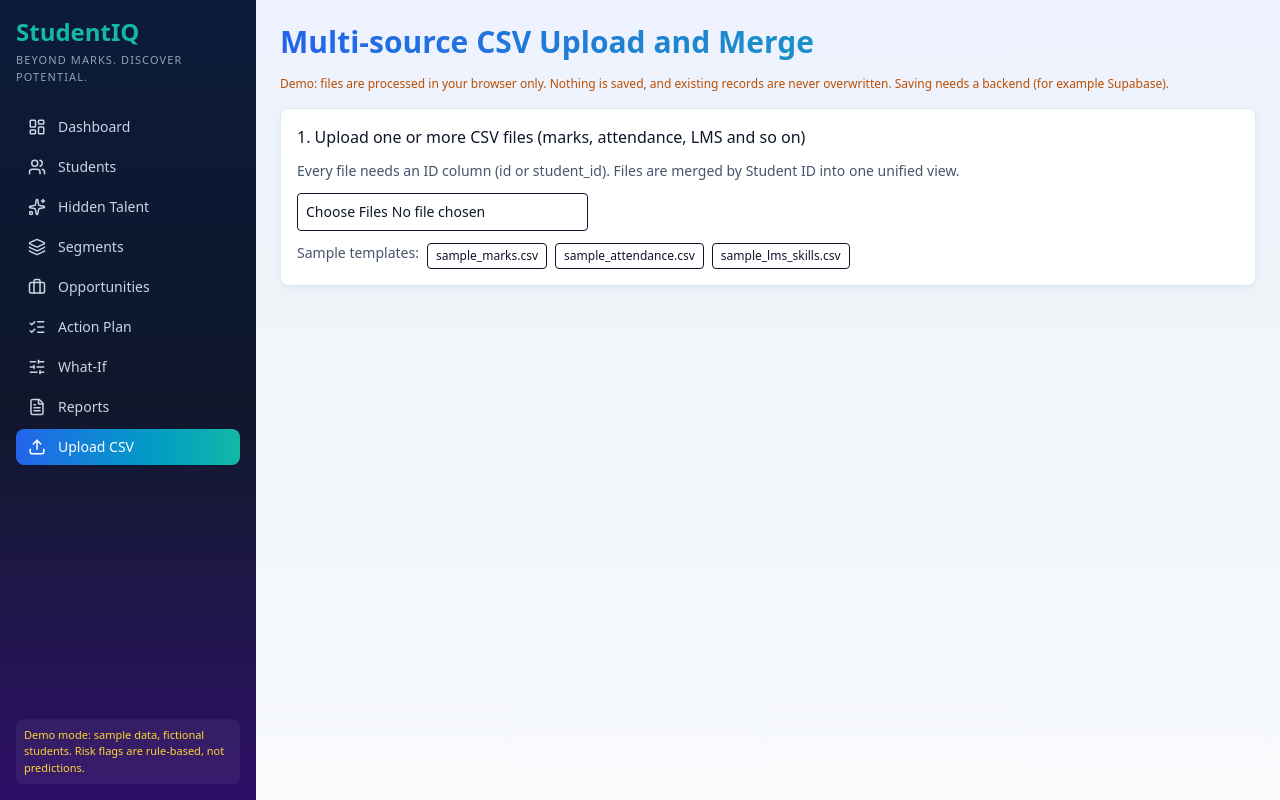
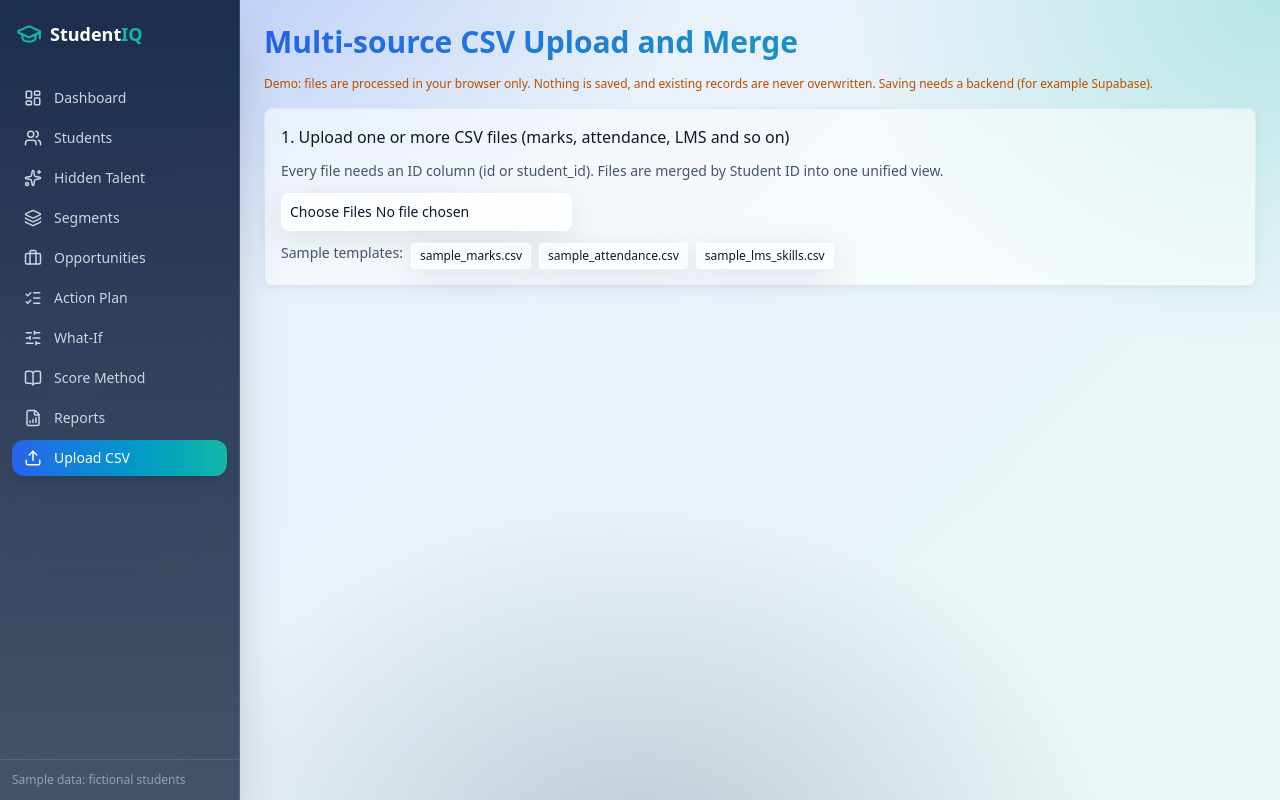
Before and after one commit to sowmya-2618/STUDENT-QQQ, a React (Vite) app: page /upload in a window 1280 px wide. Built offline with nearby package versions, Linux system fonts and the light colour scheme.

Commit message:
Glass theme and sidebar

```diff
--- a/src/App.tsx
+++ b/src/App.tsx
@@ -1,9 +1,21 @@
-import { useState } from 'react'
-import { Link, NavLink, Route, Routes, useLocation } from 'react-router-dom'
+import { useEffect, useState } from 'react'
+import { NavLink, Route, Routes, Link, useLocation } from 'react-router-dom'
 import {
-  Briefcase, FileText, Layers, LayoutDashboard, ListChecks, Menu, SlidersHorizontal,
-  Sparkles, Upload as UploadIcon, Users, X, type LucideIcon,
+  LayoutDashboard,
+  Users,
+  Sparkles,
+  Layers,
+  Briefcase,
+  ListChecks,
+  SlidersHorizontal,
+  BookOpen,
+  FileBarChart,
+  Upload as UploadIcon,
+  Menu,
+  X,
+  GraduationCap,
 } from 'lucide-react'
+import type { LucideIcon } from 'lucide-react'
 import Landing from './pages/Landing'
 import Dashboard from './pages/Dashboard'
 import Students from './pages/Students'
@@ -15,6 +27,7 @@ import ActionPlan from './pages/ActionPlan'
 import Upload from './pages/Upload'
 import Segments from './pages/Segments'
 import Reports from './pages/Reports'
+import ScoreMethod from './pages/ScoreMethod'
 
 const links: { to: string; label: string; icon: LucideIcon }[] = [
   { to: '/dashboard', label: 'Dashboard', icon: LayoutDashboard },
@@ -24,83 +37,109 @@ const links: { to: string; label: string; icon: LucideIcon }[] = [
   { to: '/opportunities', label: 'Opportunities', icon: Briefcase },
   { to: '/action-plan', label: 'Action Plan', icon: ListChecks },
   { to: '/simulator', label: 'What-If', icon: SlidersHorizontal },
-  { to: '/reports', label: 'Reports', icon: FileText },
+  { to: '/score-method', label: 'Score Method', icon: BookOpen },
+  { to: '/reports', label: 'Reports', icon: FileBarChart },
   { to: '/upload', label: 'Upload CSV', icon: UploadIcon },
 ]
 
 function NotFound() {
   return (
-    <div className="p-6">
+    <p className="p-6">
       Page not found. <Link className="text-electric underline" to="/dashboard">Go to Dashboard</Link>
-    </div>
+    </p>
   )
 }
 
 export default function App() {
   const { pathname } = useLocation()
+  const isLanding = pathname === '/'
   const [open, setOpen] = useState(false)
-  const isLanding = pathname === '/'
 
-  const routes = (
-    <Routes>
-      <Route path="/" element={<Landing />} />
-      <Route path="/dashboard" element={<Dashboard />} />
-      <Route path="/students" element={<Students />} />
-      <Route path="/students/:id" element={<Profile />} />
-      <Route path="/talent" element={<Talent />} />
-      <Route path="/segments" element={<Segments />} />
-      <Route path="/opportunities" element={<Opportunities />} />
-      <Route path="/action-plan" element={<ActionPlan />} />
-      <Route path="/simulator" element={<Simulator />} />
-      <Route path="/reports" element={<Reports />} />
-      <Route path="/upload" element={<Upload />} />
-      <Route path="*" element={<NotFound />} />
-    </Routes>
-  )
-
-  if (isLanding) return routes
+  useEffect(() => {
+    setOpen(false)
+  }, [pathname])
 
   const cls = ({ isActive }: { isActive: boolean }) =>
-    `flex items-center gap-3 rounded-lg px-3 py-2 text-sm transition ${
+    `flex items-center gap-3 rounded-xl px-3 py-2 text-sm transition ${
       isActive
-        ? 'bg-gradient-to-r from-electric to-teal font-medium text-white shadow'
+        ? 'bg-gradient-to-r from-electric to-teal font-medium text-white shadow-lg'
         : 'text-slate-300 hover:bg-white/10 hover:text-white'
     }`
 
   return (
-    <div className="min-h-screen">
-      {/* Mobile top bar */}
-      <header className="sticky top-0 z-30 flex items-center justify-between bg-navy p-3 text-white md:hidden print:hidden">
-        <Link to="/" className="font-bold text-teal">StudentIQ</Link>
-        <button aria-label="Toggle menu" onClick={() => setOpen(!open)} className="rounded p-1 hover:bg-white/10">
-          {open ? <X size={22} /> : <Menu size={22} />}
-        </button>
-      </header>
+    <div className={isLanding ? 'min-h-screen bg-slate-50' : 'app-shell min-h-screen'}>
+      {!isLanding && (
+        <>
+          {/* Mobile top bar */}
+          <header className="header-glass fixed inset-x-0 top-0 z-30 flex h-14 items-center justify-between px-4 text-white shadow-lg md:hidden print:hidden">
+            <Link to="/" className="flex items-center gap-2 font-bold">
+              <GraduationCap size={20} className="text-teal" />
+              StudentIQ
+            </Link>
+            <button
+              aria-label="Toggle menu"
+              onClick={() => setOpen((o) => !o)}
+              className="rounded p-1 hover:bg-white/10"
+            >
+              {open ? <X size={22} /> : <Menu size={22} />}
+            </button>
+          </header>
 
-      {open && <div className="fixed inset-0 z-30 bg-black/50 md:hidden" onClick={() => setOpen(false)} />}
+          {/* Mobile overlay */}
+          {open && (
+            <div
+              className="fixed inset-0 z-30 bg-black/40 md:hidden print:hidden"
+              onClick={() => setOpen(false)}
+            />
+          )}
 
-      {/* Sidebar */}
-      <aside
-        className={`fixed inset-y-0 left-0 z-40 flex w-64 flex-col bg-gradient-to-b from-navy via-slate-900 to-violet-950 p-4 text-white transition-transform print:hidden ${
-          open ? 'translate-x-0' : '-translate-x-full'
-        } md:translate-x-0`}
+          {/* Sidebar */}
+          <aside
+            className={`sidebar-glass fixed inset-y-0 left-0 z-40 flex w-60 flex-col text-white shadow-2xl transition-transform duration-200 md:translate-x-0 print:hidden ${
+              open ? 'translate-x-0' : '-translate-x-full'
+            }`}
+          >
+            <Link to="/" className="flex items-center gap-2 px-4 py-5 text-lg font-bold">
+              <GraduationCap size={26} className="text-teal" />
+              <span>
+                Student<span className="text-teal">IQ</span>
+              </span>
+            </Link>
+            <nav className="flex-1 space-y-1 overflow-y-auto p-3">
+              {links.map((l) => (
+                <NavLink key={l.to} to={l.to} className={cls}>
+                  <l.icon size={18} />
+                  {l.label}
+                </NavLink>
+              ))}
+            </nav>
+            <p className="border-t border-white/10 p-3 text-xs text-slate-400">
+              Sample data: fictional students
+            </p>
+          </aside>
+        </>
+      )}
+
+      <main
+        key={pathname}
+        className={isLanding ? '' : 'page-fade pt-14 md:pl-60 md:pt-0 print:p-0'}
       >
-        <Link to="/" className="mb-1 text-2xl font-bold text-teal">StudentIQ</Link>
-        <p className="mb-6 text-[11px] uppercase tracking-widest text-slate-400">Beyond marks. Discover potential.</p>
-        <nav className="flex-1 space-y-1 overflow-y-auto">
-          {links.map((l) => (
-            <NavLink key={l.to} to={l.to} className={cls} onClick={() => setOpen(false)}>
-              <l.icon size={18} />
-              {l.label}
-            </NavLink>
-          ))}
-        </nav>
-        <p className="mt-4 rounded-lg bg-white/5 p-2 text-[11px] text-amber-300">
-          Demo mode: sample data, fictional students. Risk flags are rule-based, not predictions.
-        </p>
-      </aside>
-
-      <main className="md:ml-64">{routes}</main>
+        <Routes>
+          <Route path="/" element={<Landing />} />
+          <Route path="/dashboard" element={<Dashboard />} />
+          <Route path="/students" element={<Students />} />
+          <Route path="/students/:id" element={<Profile />} />
+          <Route path="/talent" element={<Talent />} />
+          <Route path="/segments" element={<Segments />} />
+          <Route path="/opportunities" element={<Opportunities />} />
+          <Route path="/action-plan" element={<ActionPlan />} />
+          <Route path="/simulator" element={<Simulator />} />
+          <Route path="/score-method" element={<ScoreMethod />} />
+          <Route path="/reports" element={<Reports />} />
+          <Route path="/upload" element={<Upload />} />
+          <Route path="*" element={<NotFound />} />
+        </Routes>
+      </main>
     </div>
   )
 }
--- /dev/null
+++ b/src/glass.css
@@ -0,0 +1,86 @@
+/* ===== Glass theme (app pages only) ===== */
+.app-shell {
+  background:
+    radial-gradient(60rem 40rem at 10% -10%, rgba(37, 99, 235, 0.28), transparent 60%),
+    radial-gradient(50rem 40rem at 100% 0%, rgba(20, 184, 166, 0.24), transparent 55%),
+    radial-gradient(50rem 40rem at 50% 110%, rgba(11, 27, 58, 0.2), transparent 60%),
+    linear-gradient(135deg, #e8eefc 0%, #eaf7f6 100%);
+  background-attachment: fixed;
+}
+
+/* every white card becomes frosted glass */
+.app-shell main .bg-white {
+  background: rgba(255, 255, 255, 0.55);
+  -webkit-backdrop-filter: blur(16px) saturate(160%);
+  backdrop-filter: blur(16px) saturate(160%);
+  border: 1px solid rgba(255, 255, 255, 0.7);
+  box-shadow: 0 8px 32px rgba(11, 27, 58, 0.1);
+  transition: box-shadow 0.25s ease;
+}
+.app-shell main .bg-white:hover {
+  box-shadow: 0 12px 40px rgba(37, 99, 235, 0.16);
+}
+.app-shell main .bg-slate-100,
+.app-shell main .bg-slate-50 {
+  background: rgba(255, 255, 255, 0.45);
+}
+
+/* inputs, selects */
+.app-shell main input:not([type='range']):not([type='checkbox']):not([type='radio']),
+.app-shell main select,
+.app-shell main textarea {
+  background: rgba(255, 255, 255, 0.6);
+  border: 1px solid rgba(255, 255, 255, 0.8);
+  border-radius: 0.5rem;
+  -webkit-backdrop-filter: blur(8px);
+  backdrop-filter: blur(8px);
+}
+.app-shell main input:focus,
+.app-shell main select:focus,
+.app-shell main textarea:focus {
+  outline: 2px solid rgba(37, 99, 235, 0.5);
+  outline-offset: 1px;
+}
+
+/* tables */
+.app-shell main tbody tr:hover {
+  background: rgba(37, 99, 235, 0.06);
+}
+
+/* sidebar and mobile header */
+.sidebar-glass {
+  background: linear-gradient(180deg, rgba(11, 27, 58, 0.9), rgba(11, 27, 58, 0.74));
+  -webkit-backdrop-filter: blur(18px);
+  backdrop-filter: blur(18px);
+  border-right: 1px solid rgba(255, 255, 255, 0.12);
+}
+.header-glass {
+  background: linear-gradient(90deg, rgba(11, 27, 58, 0.92), rgba(37, 99, 235, 0.82));
+  -webkit-backdrop-filter: blur(14px);
+  backdrop-filter: blur(14px);
+}
+
+/* page fade-in */
+@keyframes pageFade {
+  from { opacity: 0; transform: translateY(8px); }
+  to { opacity: 1; transform: translateY(0); }
+}
+.page-fade {
+  animation: pageFade 0.35s ease both;
+}
+
+/* slim scrollbar */
+.app-shell ::-webkit-scrollbar { width: 8px; height: 8px; }
+.app-shell ::-webkit-scrollbar-thumb { background: rgba(11, 27, 58, 0.25); border-radius: 8px; }
+
+/* print: plain white */
+@media print {
+  .app-shell { background: #fff; }
+  .app-shell main .bg-white {
+    background: #fff;
+    -webkit-backdrop-filter: none;
+    backdrop-filter: none;
+    box-shadow: none;
+    border: 1px solid #e2e8f0;
+  }
+}
--- a/src/index.css
+++ b/src/index.css
@@ -51,3 +51,89 @@ tbody tr:hover { background: #f1f5ff; }
   body { background: white; }
   .rounded-lg.border.bg-white { box-shadow: none; }
 }
+/* ===== Glass theme (app pages only) ===== */
+.app-shell {
+  background:
+    radial-gradient(60rem 40rem at 10% -10%, rgba(37, 99, 235, 0.28), transparent 60%),
+    radial-gradient(50rem 40rem at 100% 0%, rgba(20, 184, 166, 0.24), transparent 55%),
+    radial-gradient(50rem 40rem at 50% 110%, rgba(11, 27, 58, 0.2), transparent 60%),
+    linear-gradient(135deg, #e8eefc 0%, #eaf7f6 100%);
+  background-attachment: fixed;
+}
+
+/* every white card becomes frosted glass */
+.app-shell main .bg-white {
+  background: rgba(255, 255, 255, 0.55);
+  -webkit-backdrop-filter: blur(16px) saturate(160%);
+  backdrop-filter: blur(16px) saturate(160%);
+  border: 1px solid rgba(255, 255, 255, 0.7);
+  box-shadow: 0 8px 32px rgba(11, 27, 58, 0.1);
+  transition: box-shadow 0.25s ease;
+}
+.app-shell main .bg-white:hover {
+  box-shadow: 0 12px 40px rgba(37, 99, 235, 0.16);
+}
+.app-shell main .bg-slate-100,
+.app-shell main .bg-slate-50 {
+  background: rgba(255, 255, 255, 0.45);
+}
+
+/* inputs, selects */
+.app-shell main input:not([type='range']):not([type='checkbox']):not([type='radio']),
+.app-shell main select,
+.app-shell main textarea {
+  background: rgba(255, 255, 255, 0.6);
+  border: 1px solid rgba(255, 255, 255, 0.8);
+  border-radius: 0.5rem;
+  -webkit-backdrop-filter: blur(8px);
+  backdrop-filter: blur(8px);
+}
+.app-shell main input:focus,
+.app-shell main select:focus,
+.app-shell main textarea:focus {
+  outline: 2px solid rgba(37, 99, 235, 0.5);
+  outline-offset: 1px;
+}
+
+/* tables */
+.app-shell main tbody tr:hover {
+  background: rgba(37, 99, 235, 0.06);
+}
+
+/* sidebar and mobile header */
+.sidebar-glass {
+  background: linear-gradient(180deg, rgba(11, 27, 58, 0.9), rgba(11, 27, 58, 0.74));
+  -webkit-backdrop-filter: blur(18px);
+  backdrop-filter: blur(18px);
+  border-right: 1px solid rgba(255, 255, 255, 0.12);
+}
+.header-glass {
+  background: linear-gradient(90deg, rgba(11, 27, 58, 0.92), rgba(37, 99, 235, 0.82));
+  -webkit-backdrop-filter: blur(14px);
+  backdrop-filter: blur(14px);
+}
+
+/* page fade-in */
+@keyframes pageFade {
+  from { opacity: 0; transform: translateY(8px); }
+  to { opacity: 1; transform: translateY(0); }
+}
+.page-fade {
+  animation: pageFade 0.35s ease both;
+}
+
+/* slim scrollbar */
+.app-shell ::-webkit-scrollbar { width: 8px; height: 8px; }
+.app-shell ::-webkit-scrollbar-thumb { background: rgba(11, 27, 58, 0.25); border-radius: 8px; }
+
+/* print: plain white */
+@media print {
+  .app-shell { background: #fff; }
+  .app-shell main .bg-white {
+    background: #fff;
+    -webkit-backdrop-filter: none;
+    backdrop-filter: none;
+    box-shadow: none;
+    border: 1px solid #e2e8f0;
+  }
+}
--- a/src/main.tsx
+++ b/src/main.tsx
@@ -1,9 +1,9 @@
 import { StrictMode } from 'react'
 import { createRoot } from 'react-dom/client'
 import { BrowserRouter } from 'react-router-dom'
+import './index.css'
+import { LangProvider } from './lib/i18n'
 import App from './App'
-import { LangProvider } from './lib/i18n'
-import './index.css'
 
 createRoot(document.getElementById('root')!).render(
   <StrictMode>
```
